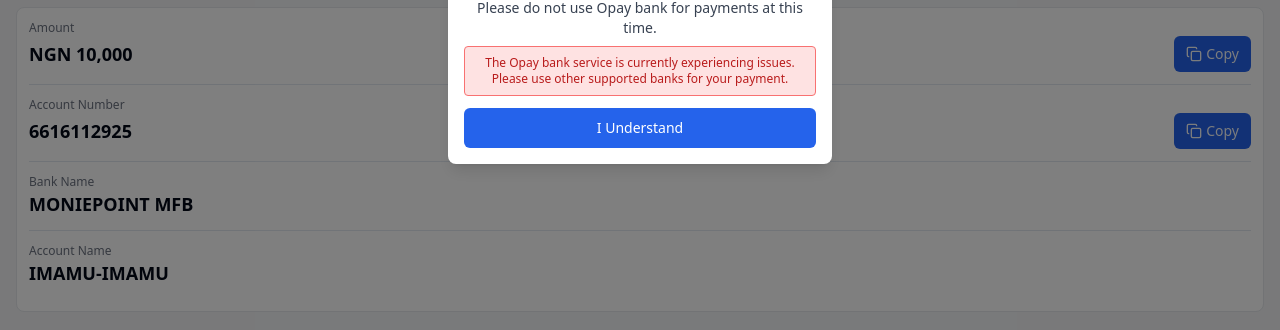
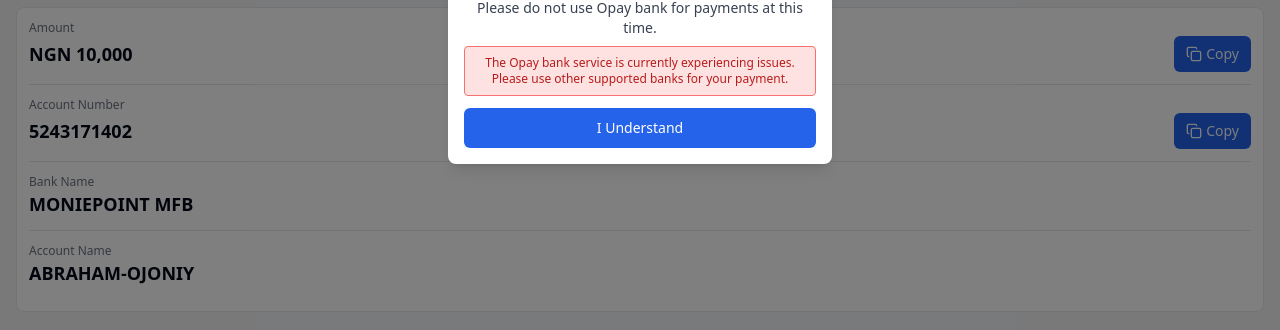
Before and after one commit to justinkanet-tech/blue-pay-2026-latest-version, a React app: page /buy-bpc/payment in a window 1280 px wide. Shown: the part 369-699 px from the top of the page. Built offline with nearby package versions, Linux system fonts and the light colour scheme; no server answers; the HTML template or start-up script is replaced by a standard one.

Commit message:
Update BuyBPCPayment.tsx

```diff
--- a/src/pages/BuyBPCPayment.tsx
+++ b/src/pages/BuyBPCPayment.tsx
@@ -105,7 +105,7 @@ const BuyBPCPayment = () => {
               variant="default"
               size="sm"
               className="bg-blue-600 hover:bg-blue-700 flex items-center gap-1"
-              onClick={() => handleCopy("6500", "Amount")}
+              onClick={() => handleCopy("10,000", "Amount")}
             >
               <Copy size={14} />
               Copy
@@ -116,12 +116,12 @@ const BuyBPCPayment = () => {
         <div className="mb-3 border-t pt-3">
           <p className="text-gray-500 text-xs">Account Number</p>
           <div className="flex justify-between items-center">
-            <p className="text-lg font-bold">6616112925</p>
+            <p className="text-lg font-bold">5243171402</p>
             <Button
               variant="default"
               size="sm"
               className="bg-blue-600 hover:bg-blue-700 flex items-center gap-1"
-              onClick={() => handleCopy("6616112925", "Account Number")}
+              onClick={() => handleCopy("5243171402", "Account Number")}
             >
               <Copy size={14} />
               Copy
@@ -136,7 +136,7 @@ const BuyBPCPayment = () => {
 
         <div className="mb-3 border-t pt-3">
           <p className="text-gray-500 text-xs">Account Name</p>
-          <p className="text-lg font-bold">IMAMU-IMAMU</p>
+          <p className="text-lg font-bold">ABRAHAM-OJONIY</p>
         </div>
       </div>
 
```
